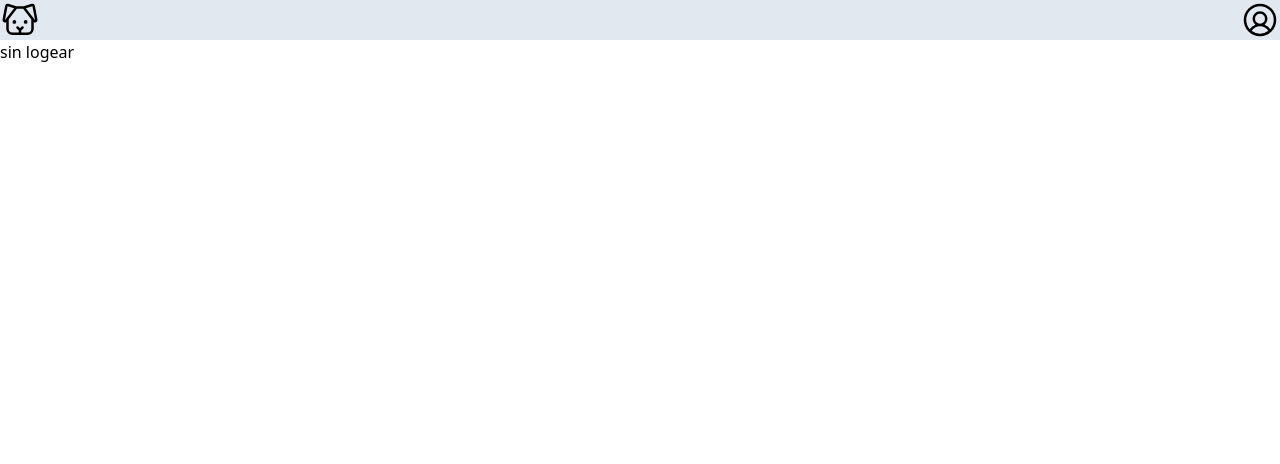
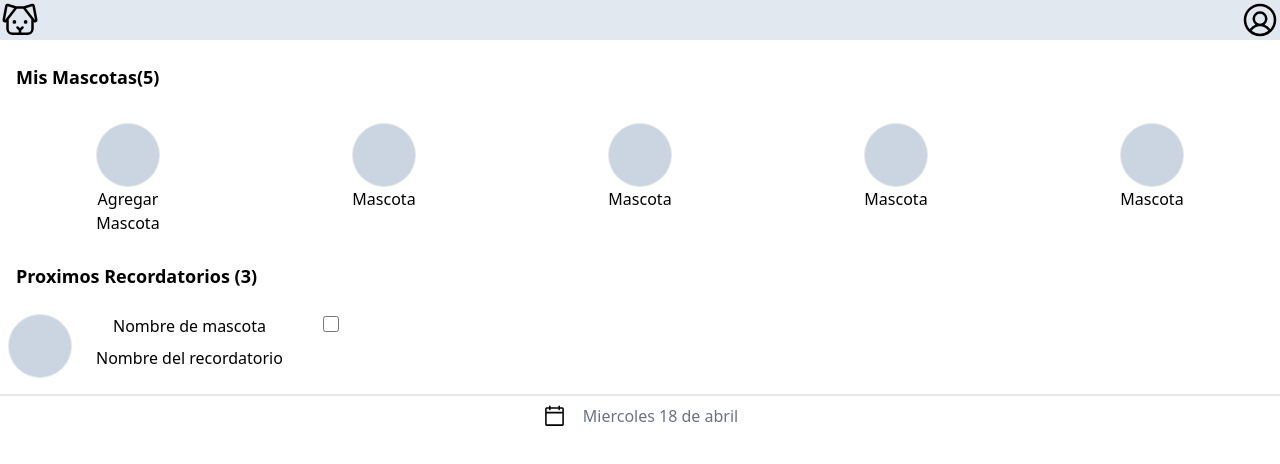
Before and after one commit to No-Country/s7-01-csharp-react, a React (Vite) app in the folder ClientApp/: page / in a window 1280 px wide. Shown: the top 464 px of the page. Built offline with nearby package versions, Linux system fonts and the light colour scheme.

Commit message:
cambios en rutas y home

```diff
--- a/ClientApp/src/App/index.jsx
+++ b/ClientApp/src/App/index.jsx
@@ -1,5 +1,5 @@
 import { BrowserRouter, Routes, Route } from "react-router-dom";
-import Navbar from "../components/Layouts/Navbar";
+import Home from "../pages/Home";
 // import { useSelector, useDispatch } from "react-redux";
 
 import { PublicRoutes, PrivateRoutes, AuthRouter, AppRouter } from "../router";
@@ -11,9 +11,10 @@ export function App() {
   console.log(authenticate, " routes");
   return (
     <BrowserRouter>
-      <Navbar/>
+
       <Routes>
-        <Route path="/" element={<p> sin logear</p>} />
+
+        <Route path="/" element={<Home/>} />
         <Route
           path="/auth/*"
           element={
--- a/ClientApp/src/pages/Home/index.jsx
+++ b/ClientApp/src/pages/Home/index.jsx
@@ -1,18 +1,55 @@
-import { useState } from "react";
+import { Calendar, CalendarBlank } from "@phosphor-icons/react";
+import Navbar from "../../components/Layouts/Navbar";
 
 const Home = () => {
   return (
-    <div class="w-full">
-      <div class="mt-6 p-2">
-        <h3 class="text-[16px] font-semibold md:text-center md:font-bold md:text-3xl">Mis Mascotas(5)</h3>
+    <>
+      <Navbar/>
+      <div className="mt-4 p-2">
+        <h3 className="ml-2 text-[18px] font-bold">Mis Mascotas(5)</h3>
       </div>
-      <div class="mt-6 flex w-full justify-around ">
-        <div class="h-20 w-20 rounded-full border-2 bg-slate-200 hover:border-purple-700 hover:scale-125"></div>
-        <div class="h-20 w-20 rounded-full border-2 bg-slate-200 hover:border-purple-700 hover:scale-125"></div>
-        <div class="h-20 w-20 rounded-full border-2 bg-slate-200 hover:border-purple-700 hover:scale-125"></div>
-        <div class="h-20 w-20 rounded-full border-2 bg-slate-200 hover:border-purple-700 hover:scale-125"></div>
+      <div className="mt-6 flex w-full justify-around">
+        <div className="">
+          <div className="h-16 w-16 rounded-full border bg-slate-300 hover:border-purple-700"></div>
+          <p className="text-center">Agregar</p>
+          <p className="text-center">Mascota</p>
+        </div>
+        <div className="">
+          <div className="h-16 w-16 rounded-full border bg-slate-300 hover:border-purple-700"></div>
+          <p className="text-center">{"Mascota"}</p>
+        </div>
+        <div className="">
+          <div className="h-16 w-16 rounded-full border bg-slate-300 hover:border-purple-700"></div>
+          <p className="text-center">{"Mascota"}</p>
+        </div>
+        <div className="">
+          <div className="h-16 w-16 rounded-full border bg-slate-300 hover:border-purple-700"></div>
+          <p className="text-center">{"Mascota"}</p>
+        </div>
+        <div className="">
+          <div className="h-16 w-16 rounded-full border bg-slate-300 hover:border-purple-700"></div>
+          <p className="text-center">{"Mascota"}</p>
+        </div>
       </div>
-    </div>
+      <div className="mt-5 p-2">
+        <h3 className="ml-2 text-[18px] font-bold ">Proximos Recordatorios (3)</h3>
+      </div>
+      <div className="mt-4 h-[113px] rounded  ">
+        <div className="ml-2 flex flex-row gap-6">
+          <div className="h-16 w-16 rounded-full border bg-slate-300 hover:border-purple-700"></div>
+          <div className="">
+            <p className="text-center">{"Nombre de mascota"}</p>
+            <p className="mt-2 text-center">{"Nombre del recordatorio"}</p>
+          </div>
+          <div className="ml-4">
+            <input type="checkbox" className="h-4 w-4 rounded  border-gray-300 bg-gray-100 text-blue-600 focus:ring-2 focus:ring-blue-500 dark:border-gray-600 dark:bg-gray-700 dark:ring-offset-gray-800 dark:focus:ring-blue-600" />
+          </div>
+        </div>
+        <div className="mt-4 flex gap-4 border-t-2 p-2 md:justify-center md:flex">
+          <CalendarBlank size={25}/>
+          <p className="text-gray-500">Miercoles 18 de abril</p>
+        </div>
+      </div></>
   );
 };
 
```
